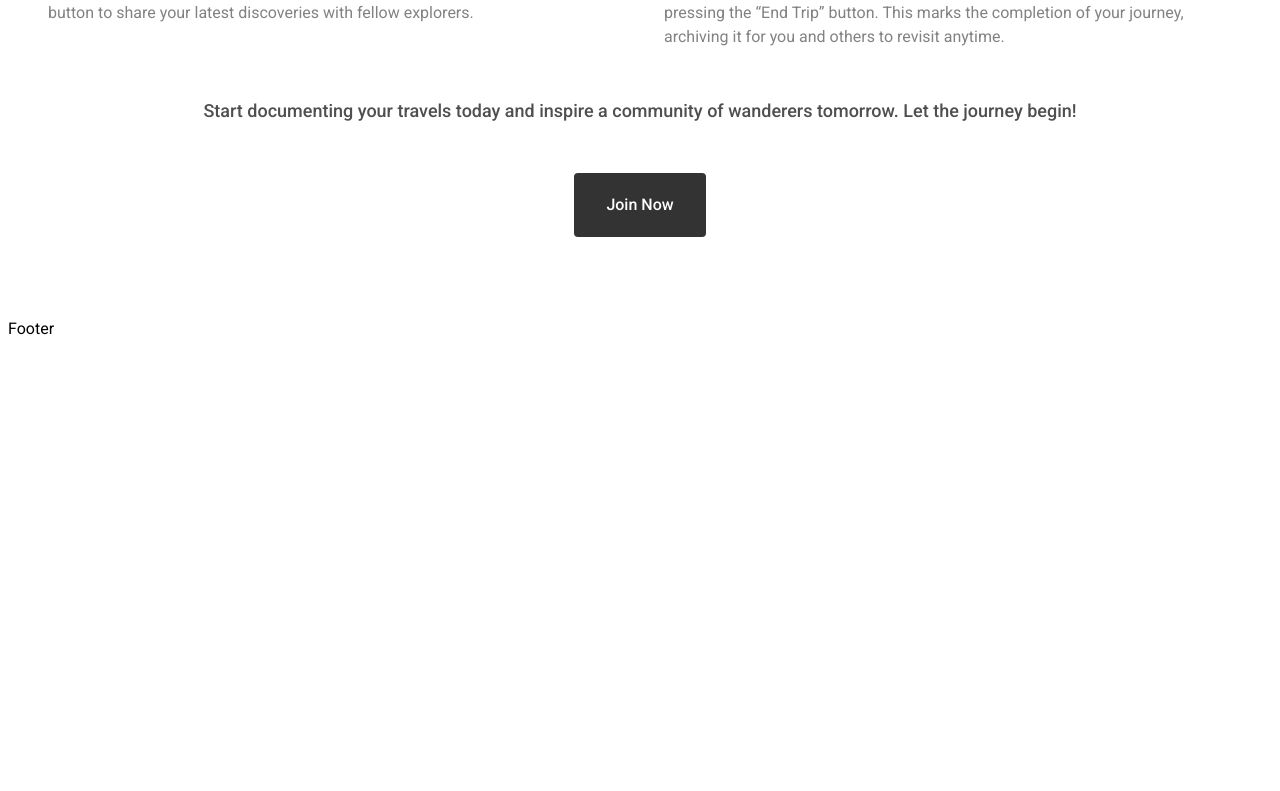
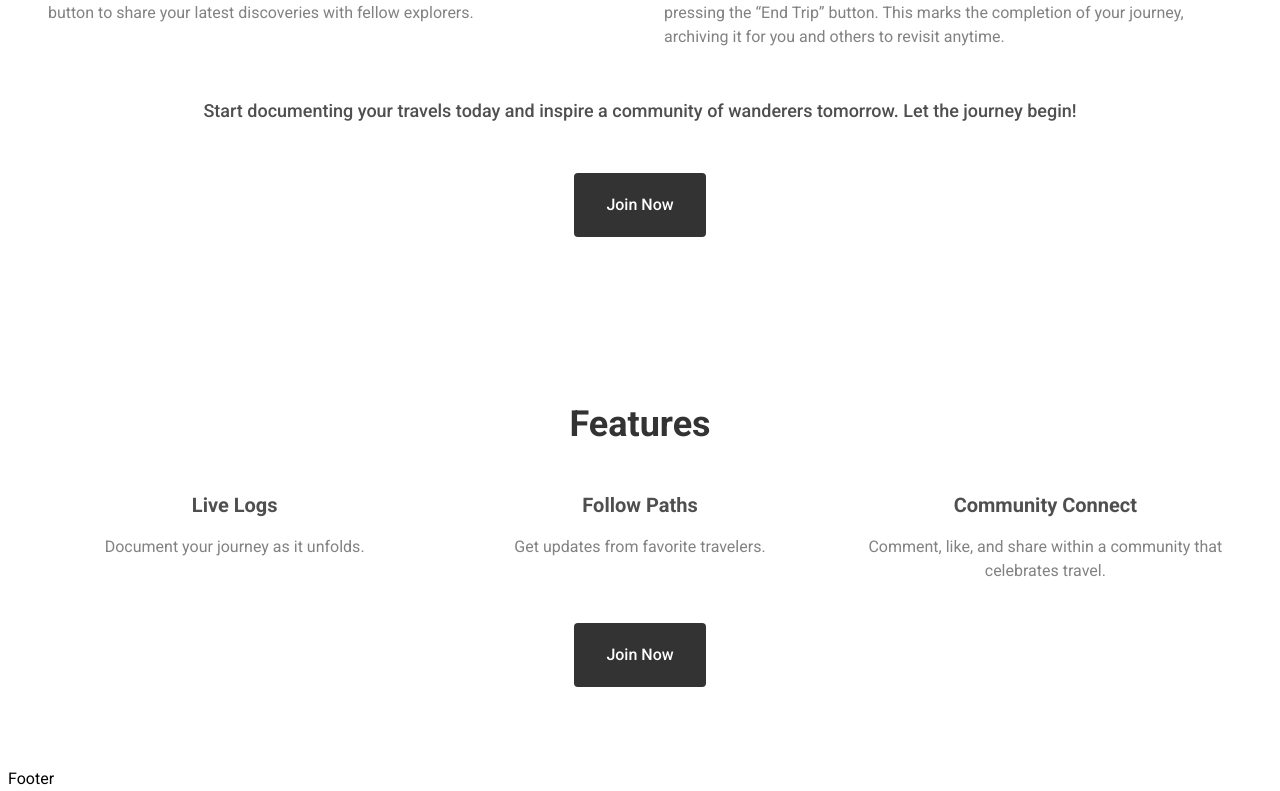
Before and after one commit to Griunvald/travel_app_client, a React (Vite) app in the folder client/: page / in a window 1280 px wide. Shown: the part 1493-2284 px from the top of the page. Before the commit the page ends 1834 px from the top, so only its background shows below. Built offline with nearby package versions, Linux system fonts and the light colour scheme.

Commit message:
Add "Features" section

```diff
--- a/client/src/components/pages/Landing.jsx
+++ b/client/src/components/pages/Landing.jsx
@@ -48,6 +48,29 @@ function Landing() {
           <LinkButtonCTA className="w-full md:w-auto" name="Join Now" variant="primary" path={userId ? "/start-trip" : "/join"} />
         </div>
       </section>
+      <section className="py-20 px-4 md:px-10">
+        <h2 className="font-bold text-gray-900 text-3xl md:text-4xl text-center leading-snug md:leading-normal mb-10">Features</h2>
+        <div className="max-w-screen-xl mx-auto">
+          <div className="grid grid-cols-1 md:grid-cols-3 gap-8 text-center">
+            <div>
+              <h3 className="text-xl font-semibold text-gray-800 mb-4">Live Logs</h3>
+              <p className="text-base text-gray-700">Document your journey as it unfolds.</p>
+            </div>
+            <div>
+              <h3 className="text-xl font-semibold text-gray-800 mb-4">Follow Paths</h3>
+              <p className="text-base text-gray-700">Get updates from favorite travelers.</p>
+            </div>
+            <div>
+              <h3 className="text-xl font-semibold text-gray-800 mb-4">Community Connect</h3>
+              <p className="text-base text-gray-700">Comment, like, and share within a community that celebrates travel.</p>
+            </div>
+          </div>
+        </div>
+        <div className="w-full flex flex-col md:flex-row justify-center gap-6 px-4 md:px-0 mt-10">
+          <LinkButtonCTA className="w-full md:w-auto" name="Join Now" variant="primary" path={userId ? "/start-trip" : "/join"} />
+        </div>
+      </section>
+
     </>
   );
 }
```
